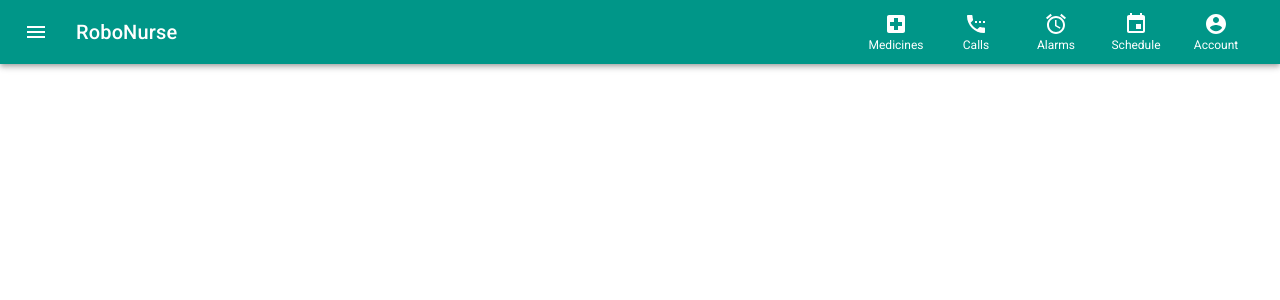
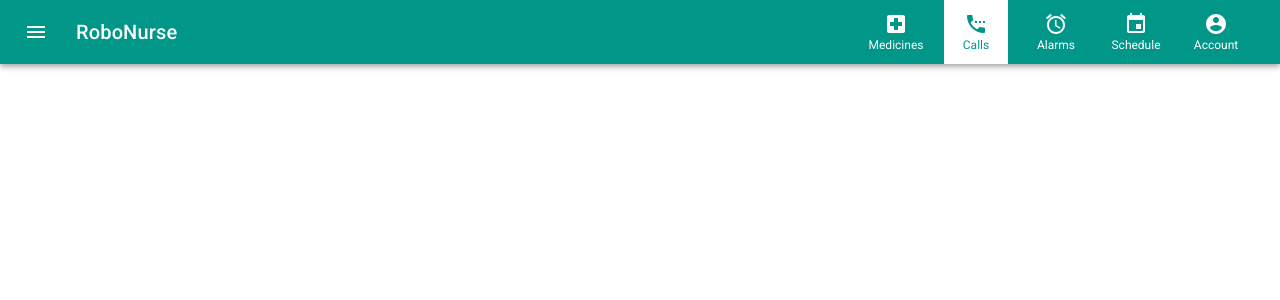
Before and after one commit to brianalbin3/RNClient, a React (Create React App) app: page / in a window 1280 px wide. Shown: the top 300 px of the page. Built offline with nearby package versions, Linux system fonts and the light colour scheme.

Commit message:
Move styles from code to css

```diff
--- a/src/App.css
+++ b/src/App.css
@@ -3,12 +3,52 @@ header {
     justify-content: space-around;
 }
 
-nav ul {
+/* TODO: Do I need this */
+.title {
+    flex-grow: 1;
+}
+
+.icons-container {
     display: flex;
-    justify-content: space-around;
+    height: 100%;
     align-items: center;
 }
 
-nav li {
-    list-style: none;
+.icon-container {
+    width: 64px;
+    display: flex;
+    flex-direction: column;
+    align-items: center;
+    justify-content: center;
+    margin-left: 8px;
+    margin-right: 8px;
+    height: 100%;
+    cursor: pointer;
 }
+
+.icon-container .icon {
+    font-size: 24px;
+    width: 24px;
+    height: 24px;
+    margin-bottom: 2px;
+}
+
+.icon-description {
+    color: white;
+    font-family: 'Roboto';
+    font-size: 12px;
+    text-align: center;
+    cursor: pointer;
+}
+
+.icon-container:hover, .icon-container-active {
+    background-color: white;
+}
+
+.icon-container:hover .icon, .icon-container-active .icon-active {
+    color: #009688;
+}
+
+.icon-container:hover .icon-description, .icon-description-active {
+    color: #009688;
+}
--- a/src/App.tsx
+++ b/src/App.tsx
@@ -14,59 +14,17 @@ import LocalHospitalIcon from '@material-ui/icons/LocalHospital';
 
 const useStyles = makeStyles((theme: Theme) =>
   createStyles({
-    root: {
-      flexGrow: 1,
-    },
     menuButton: {
       marginRight: theme.spacing(2),
     },
-    title: {
-      flexGrow: 1,
-    },
-    iconsContainer: {
-      display: 'flex',
-      height: '100%',
-      alignItems: 'center'
-    },
-    iconContainer: {
-      width: '64px',
-      display: 'flex',
-      flexDirection: 'column',
-      alignItems: 'center',
-      justifyContent: 'center',
-      marginLeft: '8px',
-      marginRight: '8px',
-      height: '100%'
-    },
-    icon: {
-      fontSize: '24px',
-      width: '24px',
-      height: '24px',
-      marginBottom: '2px'
-    },
-    iconDescription: {
-      color: 'white',
-      fontFamily: 'Roboto',
-      fontSize: '12px',
-      textAlign: 'center',
-      cursor: 'pointer'
-    },
-    iconContainerActive: {
-      backgroundColor: 'white'
-    },
-    iconActive: {
-      color: '#009688'
-    },
-    iconDescriptionActive: {
-      color: '#009688'
-    }
-
   }),
 );
 
 function App() {
   const classes = useStyles();
 
+  // TODO: Change icons-container to nav
+  // TODO: Two headers
   return (
     <div>
       <header>
@@ -75,27 +33,27 @@ function App() {
             <IconButton edge="start" className={classes.menuButton} color="inherit" aria-label="menu">
               <MenuIcon />
             </IconButton>
-            <Typography variant="h6" className={classes.title}>RoboNurse</Typography>
-            <div className={classes.iconsContainer}>
-                <div className={classes.iconContainer}>
-                  <LocalHospitalIcon className={classes.icon} />
-                  <div className={classes.iconDescription}>Medicines</div>
+            <Typography variant="h6" className="title">RoboNurse</Typography>
+            <div className="icons-container">
+                <div className="icon-container">
+                  <LocalHospitalIcon className="icon" />
+                  <div className="icon-description">Medicines</div>
                 </div>
-                <div className={classes.iconContainer}>
-                  <SettingsPhoneIcon className={classes.icon} />
-                  <div className={classes.iconDescription}>Calls</div>
+                <div className="icon-container icon-container-active">
+                  <SettingsPhoneIcon className="icon icon-active" />
+                  <div className="icon-description icon-description-active">Calls</div>
                 </div>
-                <div className={classes.iconContainer}>
-                  <AccessAlarmIcon className={classes.icon} />
-                  <div className={classes.iconDescription}>Alarms</div>
+                <div className="icon-container">
+                  <AccessAlarmIcon className="icon" />
+                  <div className="icon-description">Alarms</div>
                 </div>
-                <div className={classes.iconContainer}>
-                  <EventIcon className={classes.icon} />
-                  <div className={classes.iconDescription}>Schedule</div>
+                <div className="icon-container">
+                  <EventIcon className="icon" />
+                  <div className="icon-description">Schedule</div>
                 </div>
-                <div className={classes.iconContainer}>
-                  <AccountCircle className={classes.icon} />
-                  <div className={classes.iconDescription}>Account</div>
+                <div className="icon-container">
+                  <AccountCircle className="icon" />
+                  <div className="icon-description">Account</div>
                 </div>
             </div>
           </Toolbar>
```
Also changed, not shown: 1 other file (tests, documents, lock files or other folders).
